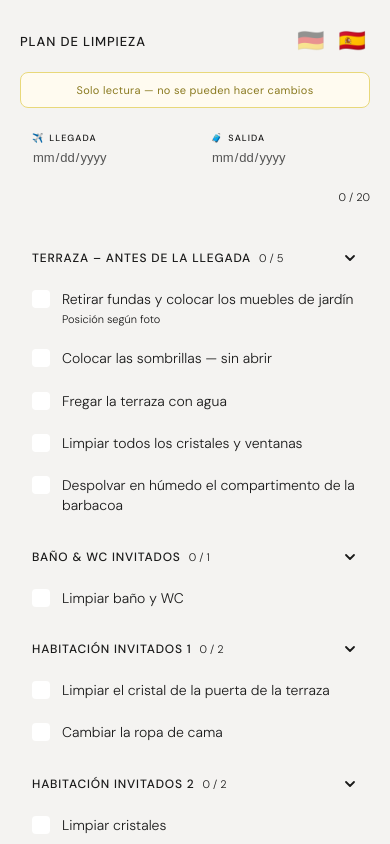
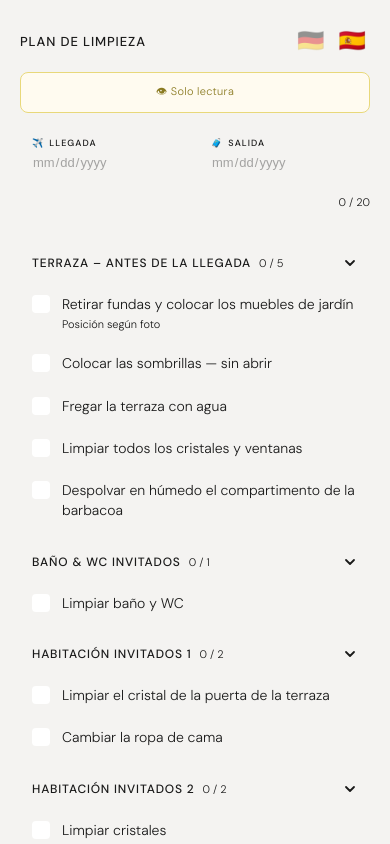
Before and after one commit to marcogeyer-bit/Putzplan, a plain HTML site: page index.html in a window 390 px wide. Shown: the top 844 px of the page. Drawn offline with Linux system fonts and the light colour scheme.

Commit message:
index.html aktualisieren

```diff
--- a/index.html
+++ b/index.html
@@ -18,7 +18,6 @@
   }
   body { background: var(--bg); color: var(--text); font-family: 'DM Sans', sans-serif; font-weight: 300; min-height: 100vh; padding-bottom: 40px; -webkit-font-smoothing: antialiased; }
 
-/* HEADER */
 .header { background: var(–white); border-bottom: 1px solid var(–border); padding: 26px 20px 18px; position: sticky; top: 0; z-index: 100; }
 .top-row { display: flex; justify-content: space-between; align-items: center; margin-bottom: 16px; }
 .wordmark { font-size: 13px; font-weight: 500; letter-spacing: 0.07em; text-transform: uppercase; }
@@ -28,16 +27,9 @@
 .flag-btn { border: 2px solid transparent; background: transparent; border-radius: 6px; padding: 2px; cursor: pointer; opacity: 0.4; line-height: 1; font-size: 22px; transition: border-color 0.18s, opacity 0.18s; }
 .flag-btn.active { border-color: var(–text); opacity: 1; }
 
-/* READONLY BANNER */
-.readonly-banner {
-background: #fffbf0; border: 1.5px solid #e8d87a;
-border-radius: 8px; padding: 10px 14px; margin-bottom: 14px;
-font-size: 11px; font-weight: 400; color: #8a7a20;
-letter-spacing: 0.03em; text-align: center; display: none;
-}
+.readonly-banner { background: #fffbf0; border: 1.5px solid #e8d87a; border-radius: 8px; padding: 10px 14px; margin-bottom: 14px; font-size: 11px; color: #8a7a20; letter-spacing: 0.03em; text-align: center; display: none; }
 .readonly-banner.visible { display: block; }
 
-/* DATE FIELDS */
 .date-row { display: grid; grid-template-columns: 1fr 1fr; gap: 8px; margin-bottom: 14px; }
 .date-card { border-radius: 8px; padding: 10px 12px; display: flex; flex-direction: column; gap: 5px; transition: opacity 0.25s; }
 .date-card.arrival { background: var(–arrival-bg); border: 1.5px solid var(–arrival-border); }
@@ -46,19 +38,16 @@ letter-spacing: 0.03em; text-align: center; display: none;
 .date-label { font-size: 9px; font-weight: 500; letter-spacing: 0.12em; text-transform: uppercase; display: flex; align-items: center; gap: 5px; }
 .date-card.arrival .date-label { color: var(–arrival); }
 .date-card.departure .date-label { color: var(–departure); }
-.date-input { border: none; background: transparent; font-family: ‘DM Sans’, sans-serif; font-size: 13px; font-weight: 400; color: var(–text); width: 100%; outline: none; padding: 0; cursor: pointer; }
-.date-input:disabled { cursor: default; color: var(–text); opacity: 1; }
+.date-input { border: none; background: transparent; font-family: ‘DM Sans’, sans-serif; font-size: 13px; font-weight: 400; color: var(–text); width: 100%; outline: none; padding: 0; }
+.date-input:disabled { opacity: 0.5; cursor: default; }
 
-/* PROGRESS */
 .progress-row { display: flex; align-items: center; gap: 12px; }
 .progress-bar { flex: 1; height: 2px; background: var(–border); border-radius: 2px; overflow: hidden; }
 .progress-fill { height: 100%; background: var(–text); border-radius: 2px; transition: width 0.35s ease; width: 0%; }
 .progress-label { font-size: 11px; color: var(–muted); white-space: nowrap; min-width: 36px; text-align: right; }
 
-/* CONTENT */
 .content { max-width: 480px; margin: 0 auto; padding: 16px 16px 0; }
 
-/* DATE BANNER */
 .date-banner { border-radius: 8px; padding: 12px 14px; margin-bottom: 10px; display: none; align-items: center; gap: 10px; }
 .date-banner.visible { display: flex; }
 .date-banner.arrival { background: var(–arrival-bg); border: 1.5px solid var(–arrival-border); }
@@ -71,7 +60,6 @@ letter-spacing: 0.03em; text-align: center; display: none;
 .banner-date { font-size: 14px; font-weight: 500; color: var(–text); }
 .banner-days { font-size: 11px; color: var(–muted); margin-top: 1px; }
 
-/* SECTIONS */
 .section { background: var(–white); border: 1px solid var(–border); border-radius: 10px; margin-bottom: 10px; overflow: hidden; }
 .section-header { display: flex; align-items: center; justify-content: space-between; padding: 12px 16px; cursor: pointer; -webkit-tap-highlight-color: transparent; user-select: none; border-bottom: 1px solid var(–border); }
 .section.collapsed .section-header { border-bottom: none; }
@@ -81,21 +69,17 @@ letter-spacing: 0.03em; text-align: center; display: none;
 .collapse-icon { width: 16px; height: 16px; flex-shrink: 0; display: flex; align-items: center; justify-content: center; color: var(–muted); transition: transform 0.25s; }
 .section.collapsed .collapse-icon { transform: rotate(-90deg); }
 .section.collapsed .section-body { display: none; }
-
 .phase-label { font-size: 10px; font-weight: 500; letter-spacing: 0.1em; text-transform: uppercase; color: var(–muted); padding: 10px 16px 2px; }
 
-/* TASKS */
 .task { display: flex; align-items: flex-start; gap: 12px; padding: 11px 16px; border-bottom: 1px solid var(–border); background: var(–inactive-bg); transition: background 0.15s; }
-.task.clickable { cursor: pointer; -webkit-tap-highlight-color: transparent; user-select: none; }
-.task.clickable:active { background: #f0efec; }
 .task:last-child { border-bottom: none; }
+.task.admin { cursor: pointer; -webkit-tap-highlight-color: transparent; user-select: none; }
+.task.admin:active { background: #f0efec; }
 .task.checked { background: var(–white); }
-
 .cb { width: 18px; height: 18px; border: 1.5px solid var(–inactive); border-radius: 4px; flex-shrink: 0; margin-top: 1px; display: flex; align-items: center; justify-content: center; background: white; transition: all 0.18s; }
 .task.checked .cb { background: var(–text); border-color: var(–text); }
 .cb svg { width: 10px; height: 10px; opacity: 0; transform: scale(0.5); transition: all 0.18s; }
 .task.checked .cb svg { opacity: 1; transform: scale(1); }
-
 .task-body { flex: 1; }
 .task-text { font-size: 14px; font-weight: 300; line-height: 1.45; color: var(–inactive); transition: color 0.2s; }
 .task.checked .task-text { color: var(–text); font-weight: 400; }
@@ -109,23 +93,15 @@ letter-spacing: 0.03em; text-align: center; display: none;
 <div class="header">
   <div class="top-row">
     <span class="wordmark" id="wordmark">Plan de Limpieza</span>
-    <div class="controls" id="admin-controls">
-      <button class="reset-btn" id="reset-btn" onclick="resetAll()">Reset</button>
+    <div class="controls">
+      <button class="reset-btn" id="reset-btn" onclick="resetAll()" style="display:none">Reset</button>
       <div class="lang-toggle">
         <button class="flag-btn" id="btn-de" onclick="setLang('de')">🇩🇪</button>
         <button class="flag-btn active" id="btn-es" onclick="setLang('es')">🇪🇸</button>
       </div>
     </div>
-    <div class="controls" id="readonly-controls" style="display:none">
-      <div class="lang-toggle">
-        <button class="flag-btn" id="btn-de-ro" onclick="setLang('de')">🇩🇪</button>
-        <button class="flag-btn active" id="btn-es-ro" onclick="setLang('es')">🇪🇸</button>
-      </div>
-    </div>
   </div>
-
   <div class="readonly-banner" id="readonly-banner"></div>
-
   <div class="date-row">
     <div class="date-card arrival" id="card-arrival">
       <div class="date-label"><span>✈️</span><span id="lbl-arrival">Llegada</span></div>
@@ -136,7 +112,6 @@ letter-spacing: 0.03em; text-align: center; display: none;
       <input class="date-input" type="date" id="date-departure" oninput="onDateInput('departure')">
     </div>
   </div>
-
   <div class="progress-row">
     <div class="progress-bar"><div class="progress-fill" id="pf"></div></div>
     <div class="progress-label" id="pl">0 / 0</div>
@@ -163,13 +138,17 @@ letter-spacing: 0.03em; text-align: center; display: none;
 </div>
 
 <script>
+// Admin detection — works with both ?admin=true and #admin
+var hash = window.location.hash;
+var search = window.location.search;
+var isAdmin = (search.indexOf('admin=true') !== -1) ||
+              (search.indexOf('admin%3Dtrue') !== -1) ||
+              (hash.indexOf('admin') !== -1);
+
 var lang = 'es';
 var mode = null;
 var checked = {};
 var collapsed = {};
-
-// Detect admin mode from URL: ?admin=true
-var isAdmin = (window.location.search.indexOf('admin=true') !== -1);
 
 var SECTIONS = {
   de: [
@@ -209,39 +188,39 @@ var SECTIONS = {
 };
 
 var UI = {
-  de: {
-    wordmark: 'Putzplan', reset: 'Zurücksetzen', lblArrival: 'Anreise', lblDeparture: 'Abreise',
+  de: { wordmark: 'Putzplan', reset: 'Zurücksetzen', lblArrival: 'Anreise', lblDeparture: 'Abreise',
     today: 'Heute', tomorrow: 'Morgen', yesterday: 'Gestern',
     inDays: function(n){ return 'in ' + n + ' Tagen'; },
     daysAgo: function(n){ return 'vor ' + n + ' Tagen'; },
     fmt: function(d){ return d.toLocaleDateString('de-DE', { weekday: 'long', day: 'numeric', month: 'long' }); },
-    readonlyMsg: 'Nur Ansicht — Änderungen nicht möglich'
+    readonlyMsg: '👁 Nur Ansicht'
   },
-  es: {
-    wordmark: 'Plan de Limpieza', reset: 'Reset', lblArrival: 'Llegada', lblDeparture: 'Salida',
+  es: { wordmark: 'Plan de Limpieza', reset: 'Reset', lblArrival: 'Llegada', lblDeparture: 'Salida',
     today: 'Hoy', tomorrow: 'Mañana', yesterday: 'Ayer',
     inDays: function(n){ return 'en ' + n + ' días'; },
     daysAgo: function(n){ return 'hace ' + n + ' días'; },
     fmt: function(d){ return d.toLocaleDateString('es-ES', { weekday: 'long', day: 'numeric', month: 'long' }); },
-    readonlyMsg: 'Solo lectura — no se pueden hacer cambios'
+    readonlyMsg: '👁 Solo lectura'
   }
 };
 
-function initMode() {
+function initUI() {
+  var resetBtn = document.getElementById('reset-btn');
+  var banner = document.getElementById('readonly-banner');
+  var arrInput = document.getElementById('date-arrival');
+  var depInput = document.getElementById('date-departure');
+
   if (isAdmin) {
-    document.getElementById('admin-controls').style.display = 'flex';
-    document.getElementById('readonly-controls').style.display = 'none';
-    document.getElementById('readonly-banner').classList.remove('visible');
-    document.getElementById('date-arrival').disabled = false;
-    document.getElementById('date-departure').disabled = false;
+    resetBtn.style.display = 'block';
+    banner.classList.remove('visible');
+    arrInput.disabled = false;
+    depInput.disabled = false;
   } else {
-    document.getElementById('admin-controls').style.display = 'none';
-    document.getElementById('readonly-controls').style.display = 'flex';
-    document.getElementById('readonly-banner').classList.add('visible');
-    document.getElementById('date-arrival').disabled = true;
-    document.getElementById('date-departure').disabled = true;
+    resetBtn.style.display = 'none';
+    banner.classList.add('visible');
+    arrInput.disabled = true;
+    depInput.disabled = true;
   }
-  document.getElementById('readonly-banner').textContent = UI[lang].readonlyMsg;
 }
 
 function onDateInput(which) {
@@ -353,10 +332,6 @@ function setLang(l) {
   lang = l;
   document.getElementById('btn-de').classList.toggle('active', l === 'de');
   document.getElementById('btn-es').classList.toggle('active', l === 'es');
-  if (document.getElementById('btn-de-ro')) {
-    document.getElementById('btn-de-ro').classList.toggle('active', l === 'de');
-    document.getElementById('btn-es-ro').classList.toggle('active', l === 'es');
-  }
   applyUI();
   updateBanners();
   render();
@@ -425,7 +400,7 @@ function render() {
         var task = ph.tasks[ti2];
         var id = si + '-' + pi2 + '-' + ti2;
         var el = document.createElement('div');
-        el.className = 'task' + (isAdmin ? ' clickable' : '') + (checked[id] ? ' checked' : '');
+        el.className = 'task' + (isAdmin ? ' admin' : '') + (checked[id] ? ' checked' : '');
         el.id = 't-' + id;
         el.innerHTML =
           '<div class="cb"><svg viewBox="0 0 10 8" fill="none" stroke="white" stroke-width="1.8" stroke-linecap="round" stroke-linejoin="round"><polyline points="1,4 4,7 9,1"/></svg></div>' +
@@ -433,7 +408,9 @@ function render() {
           (task.note ? '<span class="task-note">' + task.note + '</span>' : '') +
           '</div>';
         if (isAdmin) {
-          (function(taskId) { el.addEventListener('click', function(e) { e.stopPropagation(); toggleTask(taskId); }); })(id);
+          (function(taskId) {
+            el.addEventListener('click', function(e) { e.stopPropagation(); toggleTask(taskId); });
+          })(id);
         }
         body.appendChild(el);
       }
@@ -447,7 +424,7 @@ function render() {
 }
 
 applyUI();
-initMode();
+initUI();
 render();
 </script>
 
```
